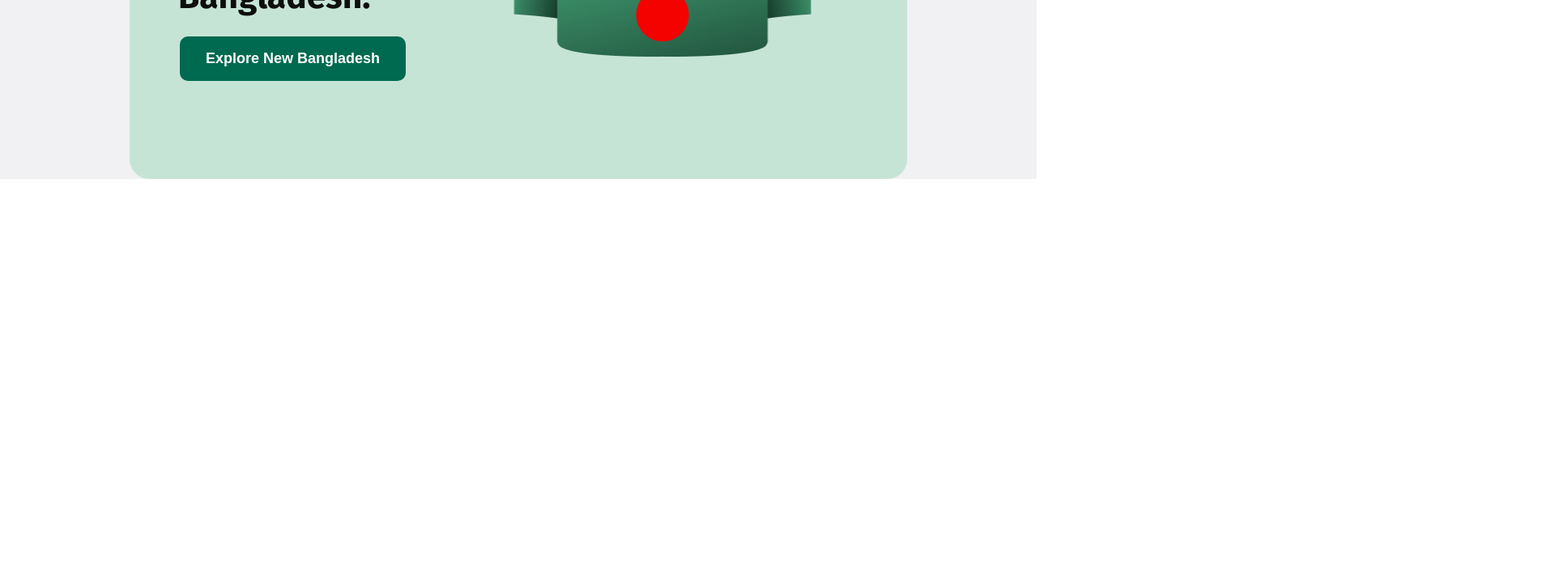
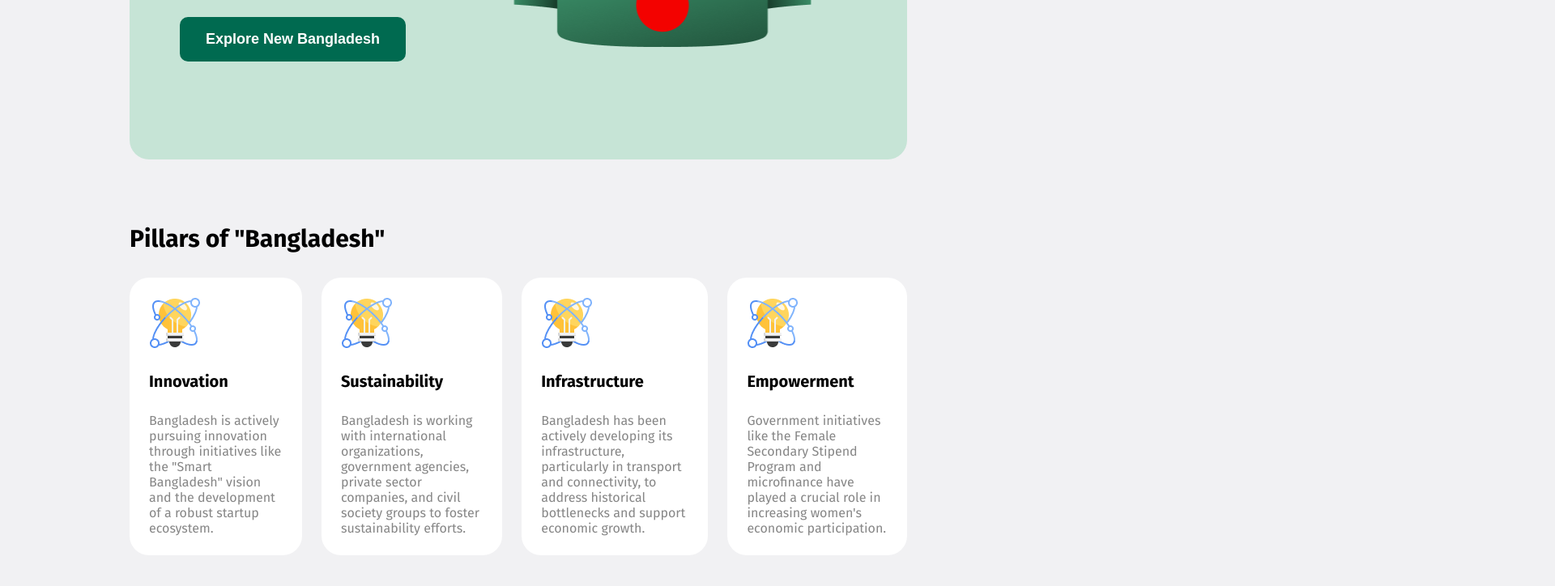
Before and after one commit to ashraful-shuvon/bangladesh-blog, a plain HTML site: page index.html in a window 1280 px wide. Shown: the part 572-1296 px from the top of the page at 81% size, 1920 px wide, since content can reach past the window. Before the commit the page ends 800 px from the top, so only its background shows below. Drawn offline with Linux system fonts and the light colour scheme; a web font is replaced by a local one.

Commit message:
Completed the pillars of bangladesh card design

```diff
--- a/index.html
+++ b/index.html
@@ -9,6 +9,8 @@
 </head>
 
 <body class="fira-sans-regular">
+    <div class="body-container">
+
         <header>
             <nav class="nav-bg-color">
                 <div class="navbar">
@@ -33,12 +35,45 @@
         </header>
 
         <main>
+            <section class="pillars">
+                <h3 class="pillars-title"> Pillars of "Bangladesh"</h3>
 
+                <div class="card-container">
+                    <div class="card">
+                        <img src="./assets/card-icon.png" alt="">
+                        <h4 class="card-pillars-title">Innovation</h4>
+                        <p class="pillars-description">Bangladesh is actively pursuing innovation through initiatives like the "Smart Bangladesh" vision and the development of a robust startup ecosystem.</p>
+                    </div>
+
+
+                    <div class="card">
+                        <img src="./assets/card-icon.png" alt="">
+                        <h4 class="card-pillars-title">Sustainability</h4>
+                        <p class="pillars-description">Bangladesh is working with international organizations, government agencies, private sector companies, and civil society groups to foster sustainability efforts.</p>
+                    </div>
+
+                    <div class="card">
+                        <img src="./assets/card-icon.png" alt="">
+                        <h4 class="card-pillars-title">Infrastructure</h4>
+                        <p class="pillars-description">Bangladesh has been actively developing its infrastructure, particularly in transport and connectivity, to address historical bottlenecks and support economic growth.</p>
+
+                    </div>
+
+                    <div class="card">
+                        <img src="./assets/card-icon.png" alt="">
+                        <h4 class="card-pillars-title">Empowerment</h4>
+                        <p class="pillars-description">Government initiatives like the Female Secondary Stipend Program and microfinance have played a crucial role in increasing women's economic participation.</p>
+
+                    </div>
+                </div>
+
+            </section>
         </main>
-
         <footer>
 
         </footer>
+    </div>
+
 </body>
 
 </html>
--- a/styles/styles.css
+++ b/styles/styles.css
@@ -1,6 +1,15 @@
 @import url("https://fonts.googleapis.com/css2?family=Comic+Relief:wght@400;700&family=Fira+Sans:ital,wght@0,100;0,200;0,300;0,400;0,500;0,600;0,700;0,800;0,900;1,100;1,200;1,300;1,400;1,500;1,600;1,700;1,800;1,900&family=Open+Sans:ital,wght@0,300..800;1,300..800&display=swap");
 
 /* Shared styles */
+
+body {
+  background-color: #f1f1f3;
+}
+
+.body-container {
+  margin: 0 160px;
+}
+
 .button {
   background-color: #006a50; /* Green */
   border: none;
@@ -79,10 +88,12 @@ nav .navbar {
   display: flex;
   justify-content: space-between;
   align-items: center;
-  margin: 0 160px;
+  /* margin: 0 160px; */
 }
 .nav-bg-color {
   background-color: #f5f5f5;
+  margin: 0 -500%;
+  padding: 0 500% !important;
 }
 .nav-title {
   font-size: 32px;
@@ -99,7 +110,7 @@ nav .navbar {
   display: flex;
   justify-content: space-between;
   align-items: center;
-  margin: 0 160px;
+  /* margin: 0 160px; */
   background-color: #c6e4d6;
   border-radius: 24px;
   gap: 64px;
@@ -111,6 +122,7 @@ nav .navbar {
   font-size: 24px;
   line-height: 10px;
   margin-bottom: 0;
+  margin-top: 0;
   line-height: 55px;
 }
 
@@ -131,7 +143,40 @@ nav .navbar {
 .banner-img {
   width: 470px;
   height: 400px;
-  margin-top: 80px;
-  margin-right: 60px;
-  margin-bottom: 80px;
+  margin: 80px 60px 80px 0;
 }
+
+/* Pillars styles */
+.pillars {
+    margin: 80px 0;
+}
+.pillars-title {
+    font-size: 30px;
+    font-weight: 700;
+}
+
+.card-container {
+  display: flex;
+  gap: 24px;
+  justify-content: space-around;
+}
+
+.card {
+  background-color: white;
+  border: rgba(14, 14, 14, 0.15);
+  border-radius: 24px;
+  padding: 24px;
+}
+
+.card-pillars-title {
+  margin-top: 24px;
+  font-size: 20px;
+  font-weight: 700;
+}
+
+.pillars-description {
+  margin-top: 24px;
+  margin-bottom: 0;
+  font-size: 16px;
+  color:rgba(14, 14, 14, 0.5);
+}
```
Lines whose indentation alone changed are shown as unchanged.
